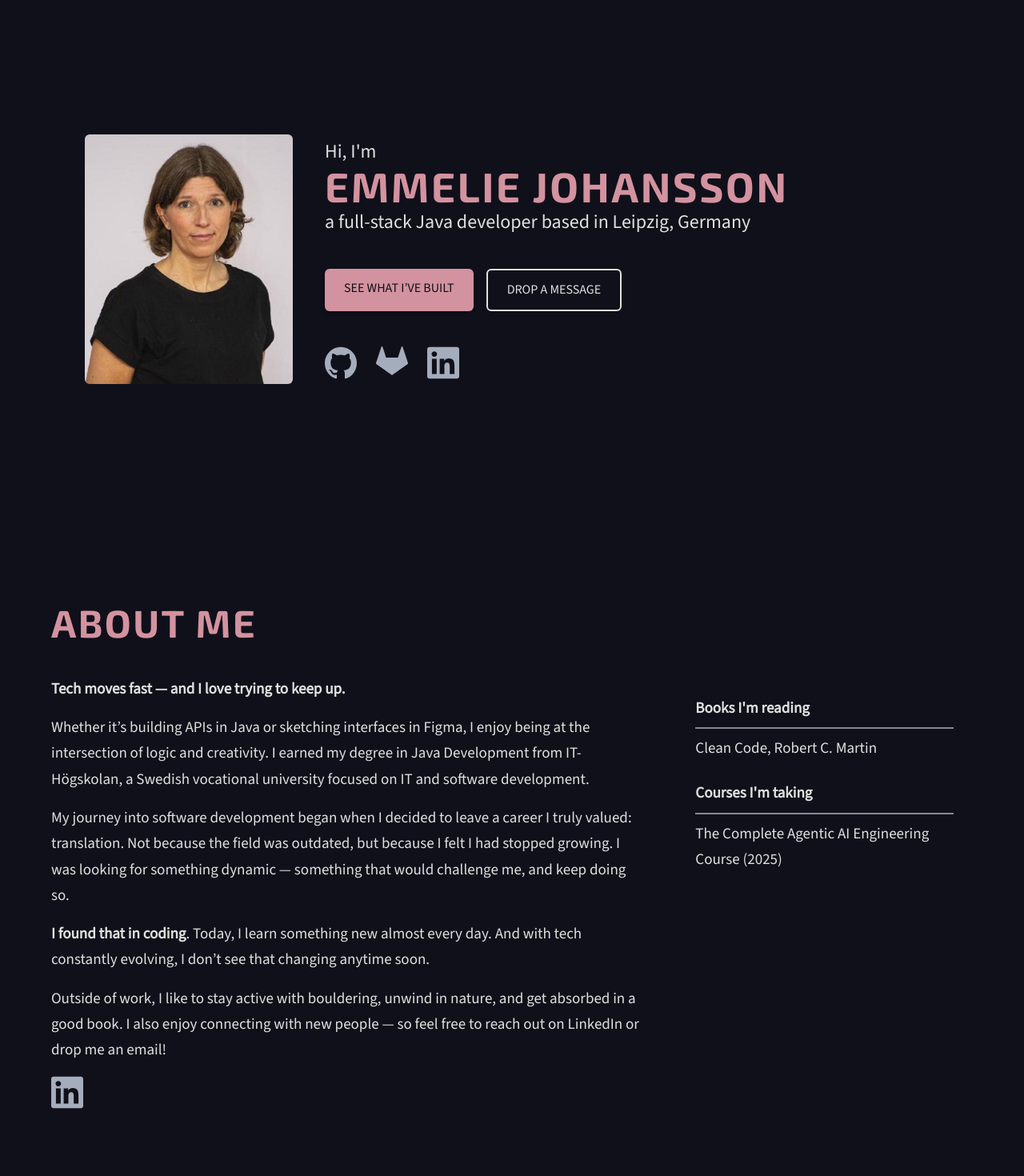
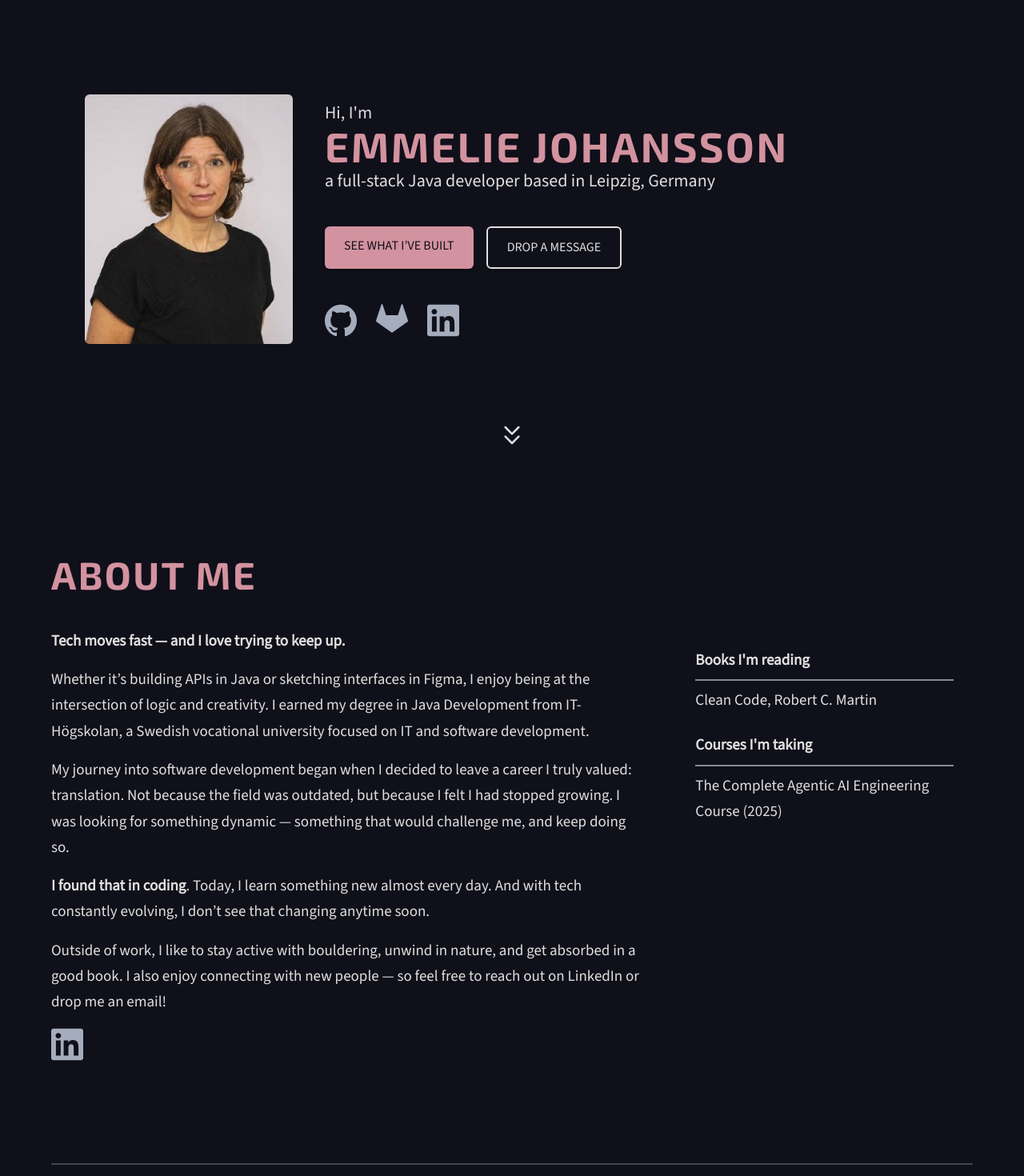
Before and after one commit to Emmelie83/PortfolioReact, a React (Vite) app: page / in a window 1280 px wide. Shown: the part 40-1510 px from the top of the page at 80% size. Built offline with nearby package versions, Linux system fonts and the light colour scheme.

Commit message:
Add chevrons up and down and lines between sections

```diff
--- a/package.json
+++ b/package.json
@@ -10,6 +10,7 @@
     "preview": "vite preview"
   },
   "dependencies": {
+    "@heroicons/react": "^2.2.0",
     "@tailwindcss/vite": "^4.1.6",
     "lucide-react": "^0.511.0",
     "react": "^19.1.0",
--- a/src/components/Project.tsx
+++ b/src/components/Project.tsx
@@ -18,7 +18,7 @@ const Project: React.FC<ProjectProps> = ({
 	description,
 }) => (
 	<div
-		className={`flex flex-col lg:flex-row lg:gap-10 xl:gap-14 mb-20 md:w-3/4 lg:w-full ${
+		className={`flex flex-col lg:flex-row lg:gap-10 xl:gap-14 md:w-3/4 lg:w-full ${
 			reverse ? "lg:flex-row-reverse" : ""
 		}`}>
 		<div className="lg:w-1/2 lg:pb-20 xl:pb-10">
--- a/src/index.css
+++ b/src/index.css
@@ -59,9 +59,7 @@ button,
 section {
   margin-left: auto;
   margin-right: auto;
-  padding-left: 2rem;
-  padding-right: 2rem;
-  padding-top: 3.5rem;
+  padding: 3.5rem 2rem;
 }
 
 html {
@@ -261,11 +259,9 @@ strong {
 
 
   section {
-    padding-top: 8rem;
+    padding: 8rem 0;
     margin-left: auto;
     margin-right: auto;
-    padding-left: 0;
-    padding-right: 0;
   }
 }
 
--- a/src/modules/About.tsx
+++ b/src/modules/About.tsx
@@ -12,10 +12,11 @@ const paragraphs = [
 ];
 
 const About: React.FC = () => (
+	<div>
 		<section id="about">
 			<h2>About Me</h2>
 
-		<div className="flex flex-col lg:flex-row gap-10 mb-20 lg:mt-10">
+			<div className="flex flex-col lg:flex-row gap-10 lg:mt-10">
 				<div className="md:w-9/10 lg:w-2/3 space-y-4">
 					{paragraphs.map((text, i) => (
 						<p key={i} dangerouslySetInnerHTML={{ __html: text }} />
@@ -32,6 +33,8 @@ const About: React.FC = () => (
 				</div>
 			</div>
 		</section>
+		<hr className="border-t-2 border-[#848a96] mx-auto brightness-50" />
+	</div>
 );
 
 export default About;
--- a/src/modules/Background.tsx
+++ b/src/modules/Background.tsx
@@ -64,7 +64,8 @@ const timelineData = [
 ];
 
 const Background: React.FC = () => (
-	<section id="background" className="mb-20">
+	<div>
+		<section id="background">
 			<h2>Background</h2>
 
 			<div className="relative border-l-2 md:border-l-3 border-[#585C64] pl-2 sm:pl-6 my-10">
@@ -89,6 +90,8 @@ const Background: React.FC = () => (
 				)}
 			</div>
 		</section>
+		<hr className="border-t-2 border-[#848a96] mx-auto brightness-50" />
+	</div>
 );
 
 export default Background;
--- a/src/modules/Contact.tsx
+++ b/src/modules/Contact.tsx
@@ -2,6 +2,7 @@ import React from "react";
 import ContactForm from "../components/ContactForm";
 
 const ContactSection: React.FC = () => (
+	<div>
 		<section id="contact">
 			<h2>Get in touch</h2>
 			<div className="flex flex-col lg:flex-row gap-20 lg:gap-30 md:justify-between mt-10">
@@ -14,6 +15,8 @@ const ContactSection: React.FC = () => (
 				</div>
 			</div>
 		</section>
+		<hr className="border-t-2 border-[#848a96] mx-auto brightness-50" />
+	</div>
 );
 
 export default ContactSection;
--- a/src/modules/Footer.tsx
+++ b/src/modules/Footer.tsx
@@ -1,15 +1,17 @@
 import React from "react";
 import SocialIcons from "../components/SocialIcons";
+import { ChevronsUp } from "lucide-react";
 
 const Footer: React.FC = () => (
-	<footer className="flex flex-col items-center gap-4 mt-20 mb-10">
+	<footer className="flex flex-col items-center gap-4 my-10">
+		<a href="start" className="flex flex-col items-center text-accent">
+			<ChevronsUp size={40} strokeWidth={1.5} />
+		</a>
 		<p className="text-sm lg:text-md mb-4">
 			Copyright © Emmelie Johansson 2025
 		</p>
 		<SocialIcons />
-		<a href="#start" className="text-xs">
-			Back to top
-		</a>
+		<div className="flex justify-center mt-[-1rem]"></div>
 	</footer>
 );
 
--- a/src/modules/Header.tsx
+++ b/src/modules/Header.tsx
@@ -3,12 +3,12 @@ import SocialIcons from "../components/SocialIcons";
 import NavBar from "../components/NavBar";
 import profilePicture from "../assets/img/profile-picture.jpg";
 import Button from "../components/Button";
+import { ChevronsDown } from "lucide-react";
 
 const Header: React.FC = () => (
 	<div id="start">
 		<NavBar />
-		<header
-			 className="flex flex-col lg:flex-row items-center justify-center max-w-screen-xl mx-auto lg:h-[600px] gap-10 px-4 md:px-14 lg:px-16 mt-10 md:mt-20 mb-20 lg:mt-0 lg:mb-0">
+		<header className="flex flex-col lg:flex-row items-center justify-center max-w-screen-xl mx-auto lg:h-[500px] gap-10 px-4 md:px-14 lg:px-16 mt-10 md:mt-20 lg:mt-0 lg:mb-0">
 			<img
 				className="w-[220px] sm:w-[260px] md:w-[320px] lg:w-[260px] rounded-md shadow-4xl md:mb-10 lg:mb-0"
 				src={profilePicture}
@@ -17,11 +17,11 @@ const Header: React.FC = () => (
 
 			<div className="flex flex-col gap-8 items-center text-center lg:items-start lg:text-left w-full lg:w-2/3">
 				<div>
-					<p className="text-lg sm:text-[20px] md:text-[22px] lg:text-[24px] xl:text-[24px] leading-tight">
+					<p className="text-lg sm:text-[18px] md:text-[20px] lg:text-[22px] xl:text-[22px] leading-tight">
 						Hi, I'm
 					</p>
 					<h1 className="leading-tight">Emmelie Johansson</h1>
-					<p className="text-lg sm:text-[20px] md:text-[22px] lg:text-[24px] xl:text-[24px] leading-tight">
+					<p className="text-lg sm:text-[20px] md:text-[22px] lg:text-[24px] xl:text-[22px] leading-tight">
 						a full-stack Java developer based in Leipzig, Germany
 					</p>
 				</div>
@@ -38,6 +38,9 @@ const Header: React.FC = () => (
 				<SocialIcons />
 			</div>
 		</header>
+		<a href="#about" className="flex flex-col items-center text-accent">
+			<ChevronsDown size={40} strokeWidth={1.5} />
+		</a>
 	</div>
 );
 
--- a/src/modules/Projects.tsx
+++ b/src/modules/Projects.tsx
@@ -40,6 +40,7 @@ const projects: ProjectProps[] = [
 ];
 
 const Projects: React.FC = () => (
+	<div>
 		<section id="projects">
 			<h2>My Projects</h2>
 			<div className="mt-10">
@@ -48,6 +49,8 @@ const Projects: React.FC = () => (
 				))}
 			</div>
 		</section>
+		<hr className="border-t-2 border-[#848a96] mx-auto brightness-50" />
+	</div>
 );
 
 export default Projects;
--- a/src/modules/Skills.tsx
+++ b/src/modules/Skills.tsx
@@ -55,7 +55,8 @@ const skills = [
 ];
 
 const Skills: React.FC = () => (
-	<section id="skills" className="mb-20">
+	<div>
+		<section id="skills">
 			<h2>Skills</h2>
 			<div className="grid grid-cols-2 lg:grid-cols-4 gap-y-10 gap-x-8 mt-10 ml-10 lg:ml-0">
 				{skills.map((category, index) => (
@@ -67,6 +68,8 @@ const Skills: React.FC = () => (
 				))}
 			</div>
 		</section>
+		<hr className="border-t-2 border-[#848a96] mx-auto brightness-50" />
+	</div>
 );
 
 export default Skills;
```
Also changed, not shown: 1 other file (tests, documents, lock files or other folders). Lines whose indentation alone changed are shown as unchanged.
